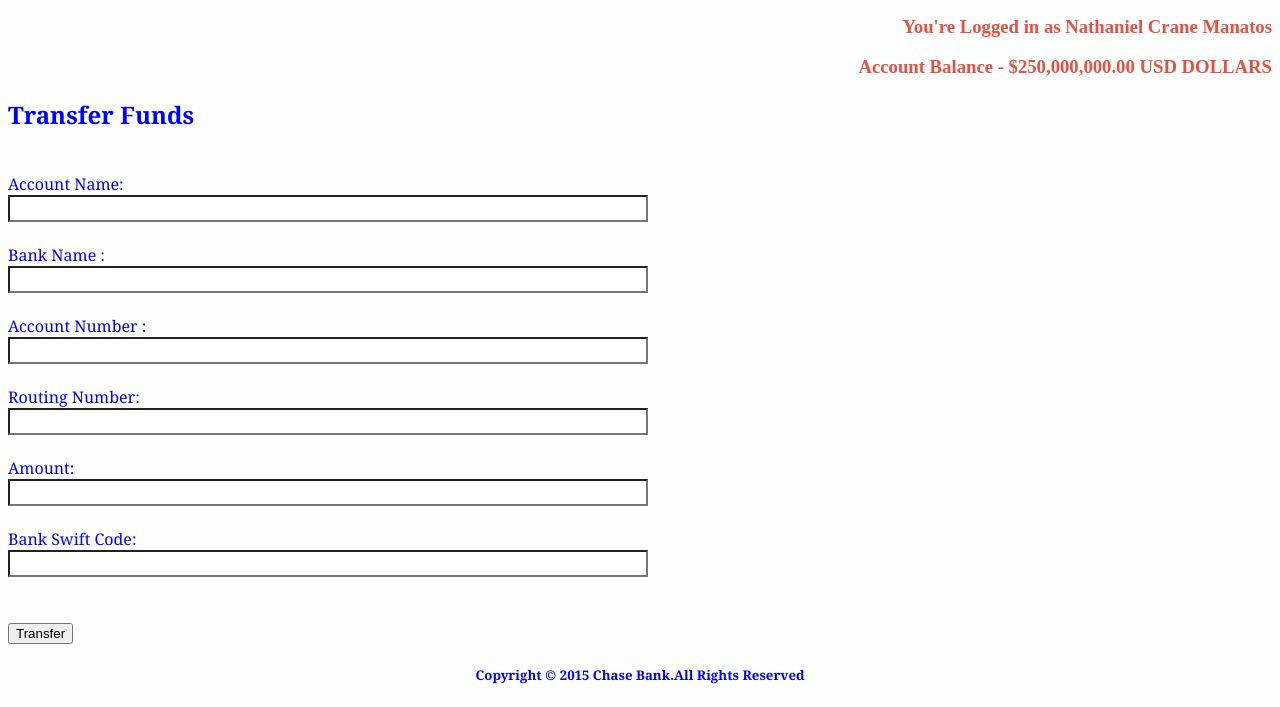
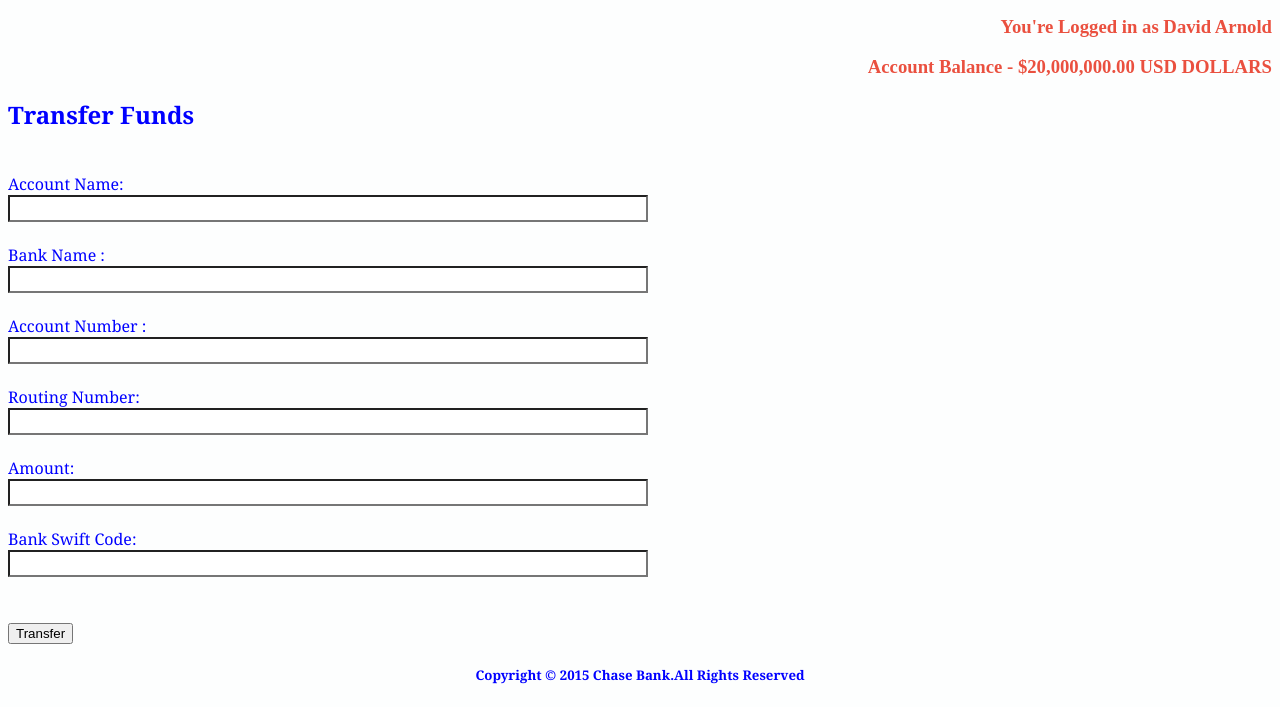
Before and after one commit to desertsqq/chase3, a plain HTML site: page index.html in a window 1280 px wide. Shown: the part 157-864 px from the top of the page. Drawn offline with Linux system fonts and the light colour scheme.

Commit message:
Update index.html

```diff
--- a/index.html
+++ b/index.html
@@ -12,9 +12,9 @@
   <li><a href="contact.asp">Loans</a></li>
   <li><a href="about.asp">Logout</a></li>
 </ul>
-<h3>You're Logged in as Nathaniel Crane Manatos</h3>
+<h3>You're Logged in as David Arnold</h3>
 <div style="color:#0000FF">
-<h3>Account Balance - $250,000,000.00 USD DOLLARS</h3>
+<h3>Account Balance - $20,000,000.00 USD DOLLARS</h3>
 <h2>Transfer Funds</h2>
 <br>
  Account Name: <input type="text" align="center" name="fname"><br>
```
